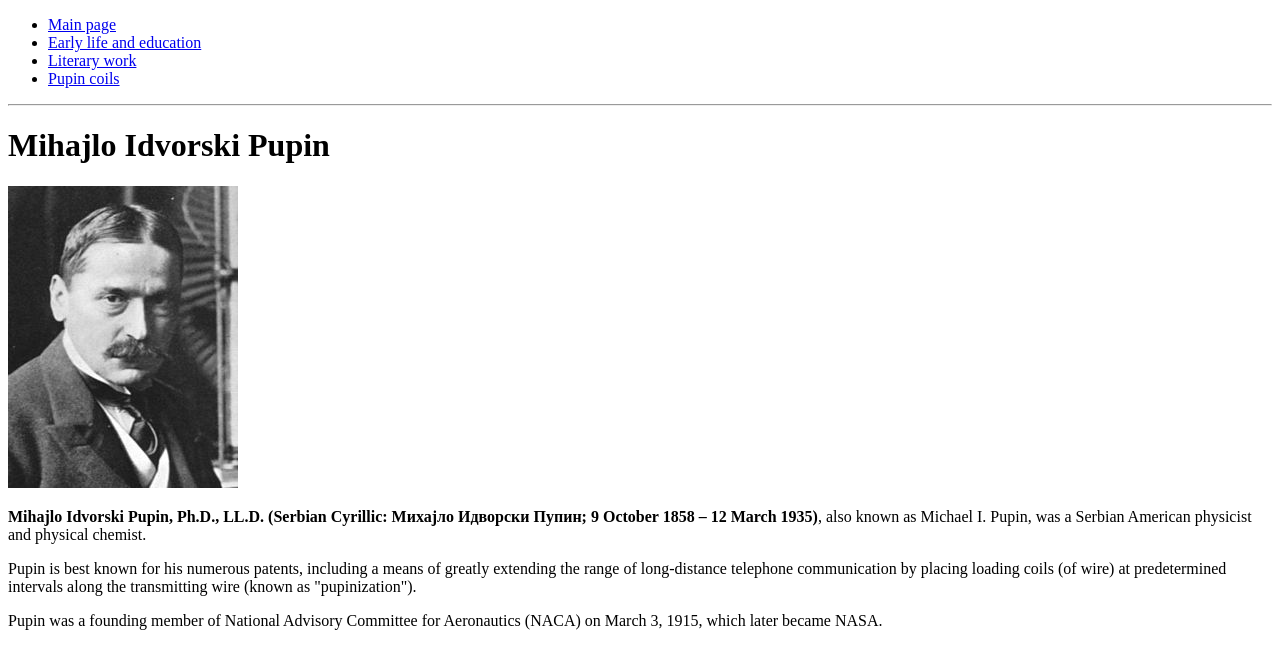
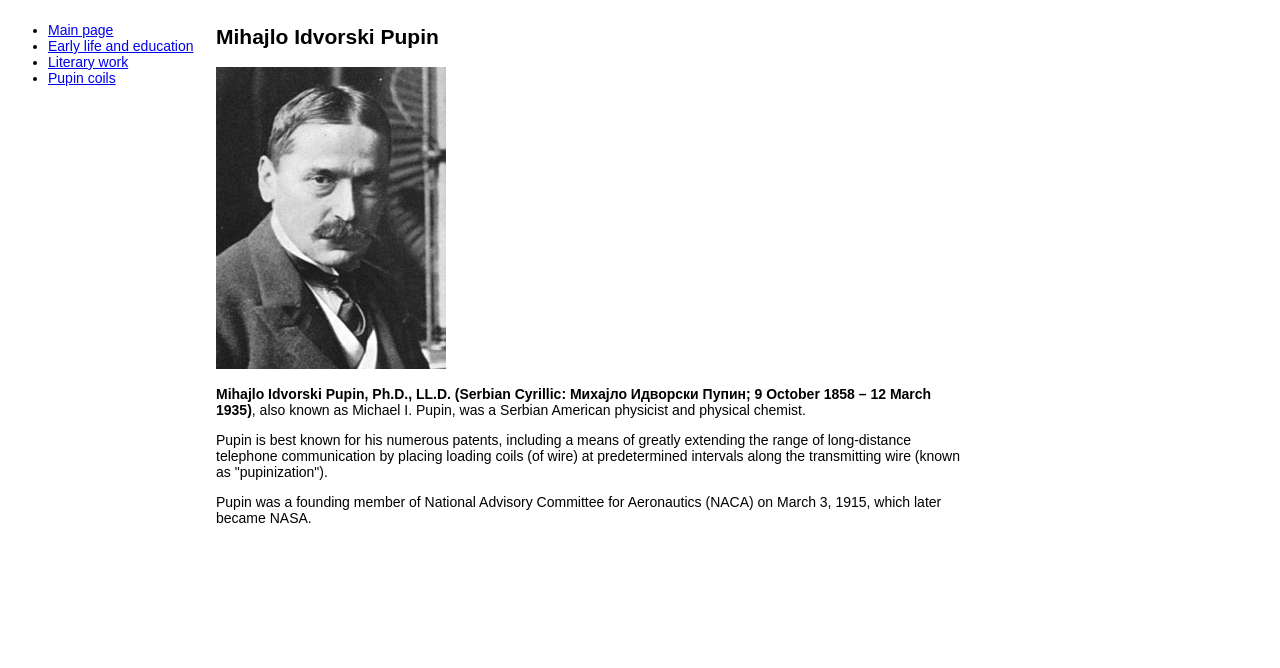
Before and after one commit to pikec2607/Mihajlo-Idvorski-Pupin, a plain HTML site: page index.html in a window 1280 px wide. Drawn offline with Linux system fonts and the light colour scheme.

Commit message:
Initial Commit

```diff
--- a/index.html
+++ b/index.html
@@ -3,18 +3,43 @@
 <head>
     <meta charset="UTF-8">
     <title>Mihajlo Idvorski Pupin</title>
+    <style>
+        body {
+            width: 960px;
+            font-family: Arial, Helvetica, sans-serif;
+            font-weight: normal;
+            font-size: 14px;
+            }
+        nav{
+            display:inline-block;
+            width: 200px;
+            vertical-align: top;
+            padding: 0 8px 0 0;
+
+        }
+        section{
+            display:inline-block;
+            width: 752px;
+
+        }
+
+
+    </style>
 </head>
 <body>
+    <nav>
         <ul>
             <li><a href="index.html">Main page</a></li>
             <li><a href="Early-life-and-education/index.html">Early life and education</a></li>
             <li><a href="Literary-work/index.html">Literary work</a></li>
             <li><a href="Pupin-coils/index.html">Pupin coils</a></li>
                 </ul>
-    <hr>
+    </nav><section>
+        <h1>Mihajlo Idvorski Pupin</h1>
 
-    <h1>Mihajlo Idvorski Pupin</h1>
+
         <img src="pupin.jpg" alt="Pupinova slika">
+
 
 
 
@@ -23,6 +48,12 @@
     <p> <b>Mihajlo Idvorski Pupin, Ph.D., LL.D. (Serbian Cyrillic: Михајло Идворски Пупин; 9 October 1858 – 12 March 1935)</b>, also known as Michael I. Pupin, was a Serbian American physicist and physical chemist. </p>
     <p>Pupin is best known for his numerous patents, including a means of greatly extending the range of long-distance telephone communication by placing loading coils (of wire) at predetermined intervals along the transmitting wire (known as "pupinization"). </p>
     <p>Pupin was a founding member of National Advisory Committee for Aeronautics (NACA) on March 3, 1915, which later became NASA.</p>
+    <section>
+
+
+
+
+
 
 </body>
 </html>
```
Lines whose indentation alone changed are shown as unchanged.
